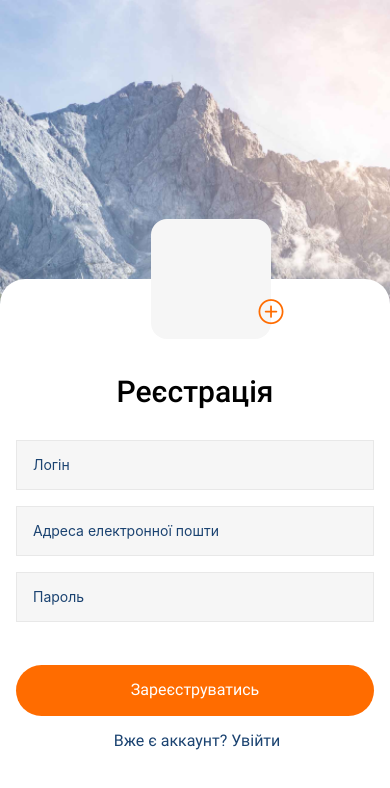
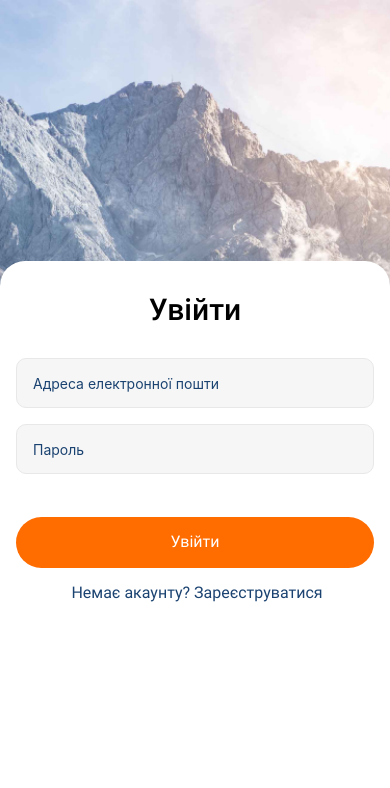
Before and after one commit to Sanya486/goit-react-native-hw-01, a React Native app: screen / in a window 390 px wide. Shown: the top 788 px of the page. Built offline with nearby package versions, Linux system fonts and the light colour scheme.

Commit message:
LoginScreen  add

```diff
--- a/App.js
+++ b/App.js
@@ -2,6 +2,7 @@ import { StatusBar } from 'expo-status-bar';
 import { StyleSheet, Text, View } from 'react-native';
 import RegistrationScreen from './Srceens/RegistrationScreen';
 import {useFonts} from 'expo-font'
+import LoginScreen from './Srceens/LoginScreen';
 
 export default function App() {
   const [fontsLoaded] = useFonts({
@@ -9,12 +10,16 @@ export default function App() {
     'Roboto-Medium': require('./fonts/Roboto-Medium.ttf'),
     'Roboto-Bold': require('./fonts/Roboto-Bold.ttf')
   })
+   if (!fontsLoaded) {
+     return null;
+   }
   return (
     // <View style={styles.container}>
     //   <Text style={styles.text}>Hello my first React Native App!</Text>
     //   <StatusBar style="auto" />
     // </View>
-    <RegistrationScreen></RegistrationScreen>
+    // <RegistrationScreen></RegistrationScreen>
+    <LoginScreen></LoginScreen>
   );
 }
 
--- a/Srceens/LoginScreen.jsx
+++ b/Srceens/LoginScreen.jsx
@@ -0,0 +1,109 @@
+import React from "react";
+import {
+  StyleSheet,
+  ImageBackground,
+  View,
+  Text,
+  TextInput,
+  KeyboardAvoidingView,
+  TouchableOpacity,
+  TouchableWithoutFeedback,
+} from "react-native";
+import { AntDesign } from "@expo/vector-icons";
+
+const LoginScreen = () => {
+  return (
+    <ImageBackground
+      source={require("../images/bcgPhoto.png")}
+      resizeMode="stretch"
+      style={styles.bcgImage}
+    >
+      <KeyboardAvoidingView behavior="padding" style={{flexGrow: 0.48}}>
+        <View style={styles.contentWrapper}>
+          <Text style={styles.title}>Увійти</Text>
+          <View style={{ display: "flex", gap: 16, marginTop: 32 }}>
+            <TextInput
+              placeholder="Адреса електронної пошти"
+              style={styles.input}
+            />
+            <TextInput
+              textContentType="password"
+              secureTextEntry
+              placeholder="Пароль"
+              style={styles.input}
+            />
+          </View>
+          <TouchableOpacity style={styles.btn}>
+            <Text style={styles.btnText}>Увійти</Text>
+          </TouchableOpacity>
+          <TouchableWithoutFeedback>
+            <Text style={styles.accExistText}>
+              {" "}
+              Немає акаунту? Зареєструватися
+            </Text>
+          </TouchableWithoutFeedback>
+        </View>
+      </KeyboardAvoidingView>
+    </ImageBackground>
+  );
+};
+
+const styles = StyleSheet.create({
+  bcgImage: {
+    height: "100%",
+    width: "100%",
+        justifyContent: "flex-end",
+  },
+    contentWrapper: {
+      flex:1,
+    paddingLeft: 16,
+      paddingRight: 16,
+    backgroundColor: "white",
+    borderStartStartRadius: 25,
+    borderTopEndRadius: 25,
+  },
+  title: {
+    fontFamily: "Roboto-Medium",
+    fontSize: 30,
+    lineHeight: 33.16,
+    textAlign: "center",
+    paddingTop: 32,
+  },
+  input: {
+    padding: 16,
+    borderColor: "#E8E8E8",
+      backgroundColor: "#f6f6f6",
+    borderRadius: 10,
+    color: "#1B4371",
+    height: 50,
+    borderWidth: 1,
+    width: "100%",
+  },
+  btn: {
+    width: "100%",
+    height: 51,
+    backgroundColor: "#ff6c00",
+    borderRadius: 100,
+    marginTop: 43,
+
+    flexDirection: "row",
+    justifyContent: "center",
+    alignItems: "center",
+  },
+  btnText: {
+    fontFamily: "Roboto-Regular",
+    color: "white",
+    fontSize: 16,
+    lineHeight: 18.75,
+  },
+  accExistText: {
+    marginTop: 16,
+    fontFamily: "Roboto-Regular",
+    fontSize: 16,
+    lineHeight: 18.75,
+    textAlign: "center",
+    color: "#1B4371",
+  },
+});
+
+export default LoginScreen;
--- a/Srceens/RegistrationScreen.jsx
+++ b/Srceens/RegistrationScreen.jsx
@@ -2,7 +2,6 @@ import React from "react";
 import {
   StyleSheet,
   ImageBackground,
-  Image,
   View,
   Text,
   TextInput,
@@ -19,7 +18,7 @@ const RegistrationScreen = () => {
       resizeMode="stretch"
       style={styles.bcgImage}
     >
-      <KeyboardAvoidingView behavior="position" style={{height: '67%'}}>
+      <KeyboardAvoidingView behavior="padding" style={{flexGrow:0.74, paddingBottom: 10}}>
         <View style={styles.contentWrapper}>
           <View style={styles.avatar}>
             <AntDesign
@@ -57,6 +56,7 @@ const styles = StyleSheet.create({
     justifyContent: "flex-end",
   },
   contentWrapper: {
+    flex: 1,
     paddingLeft: 16,
     paddingRight: 16,
     height: "100%",
```
